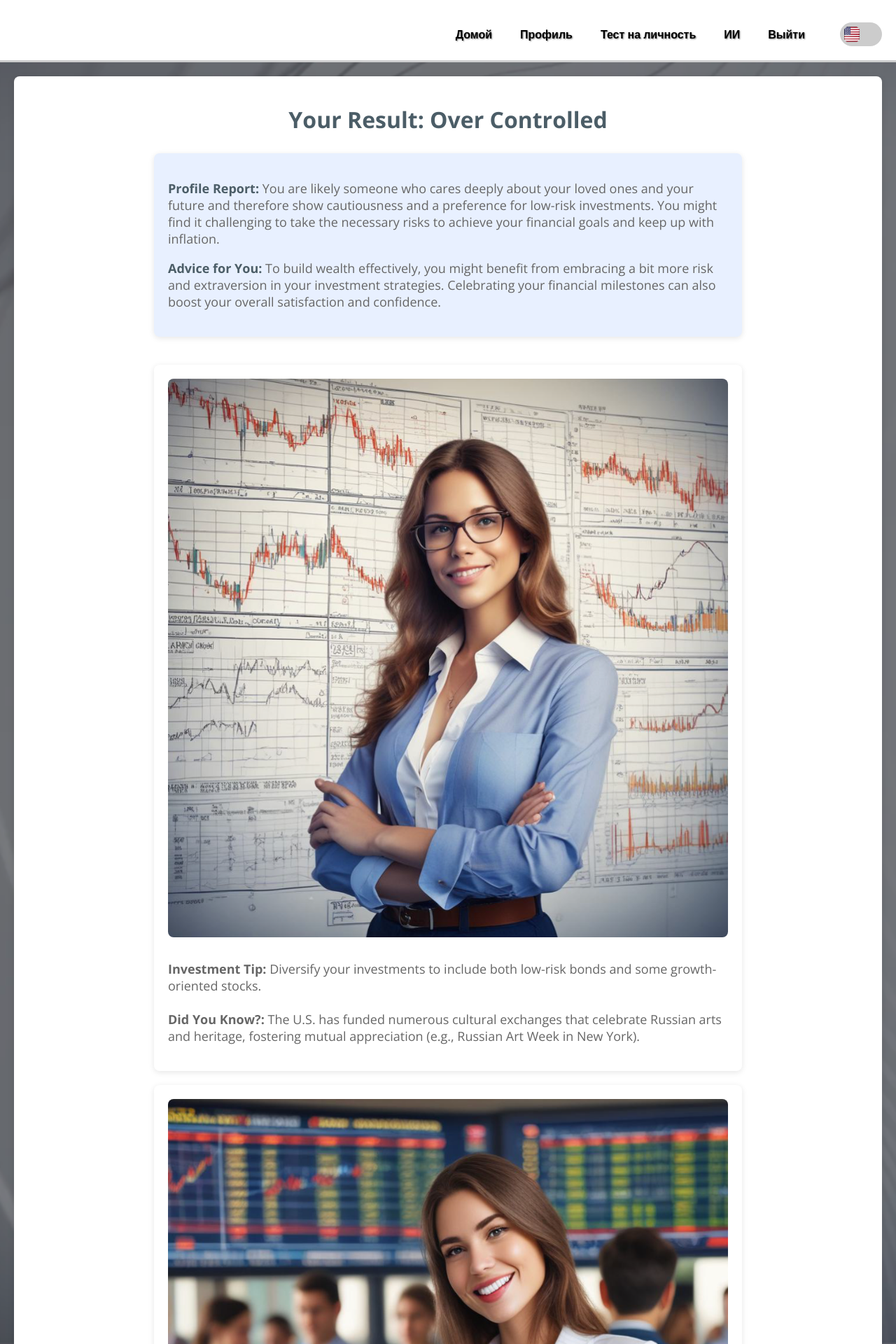
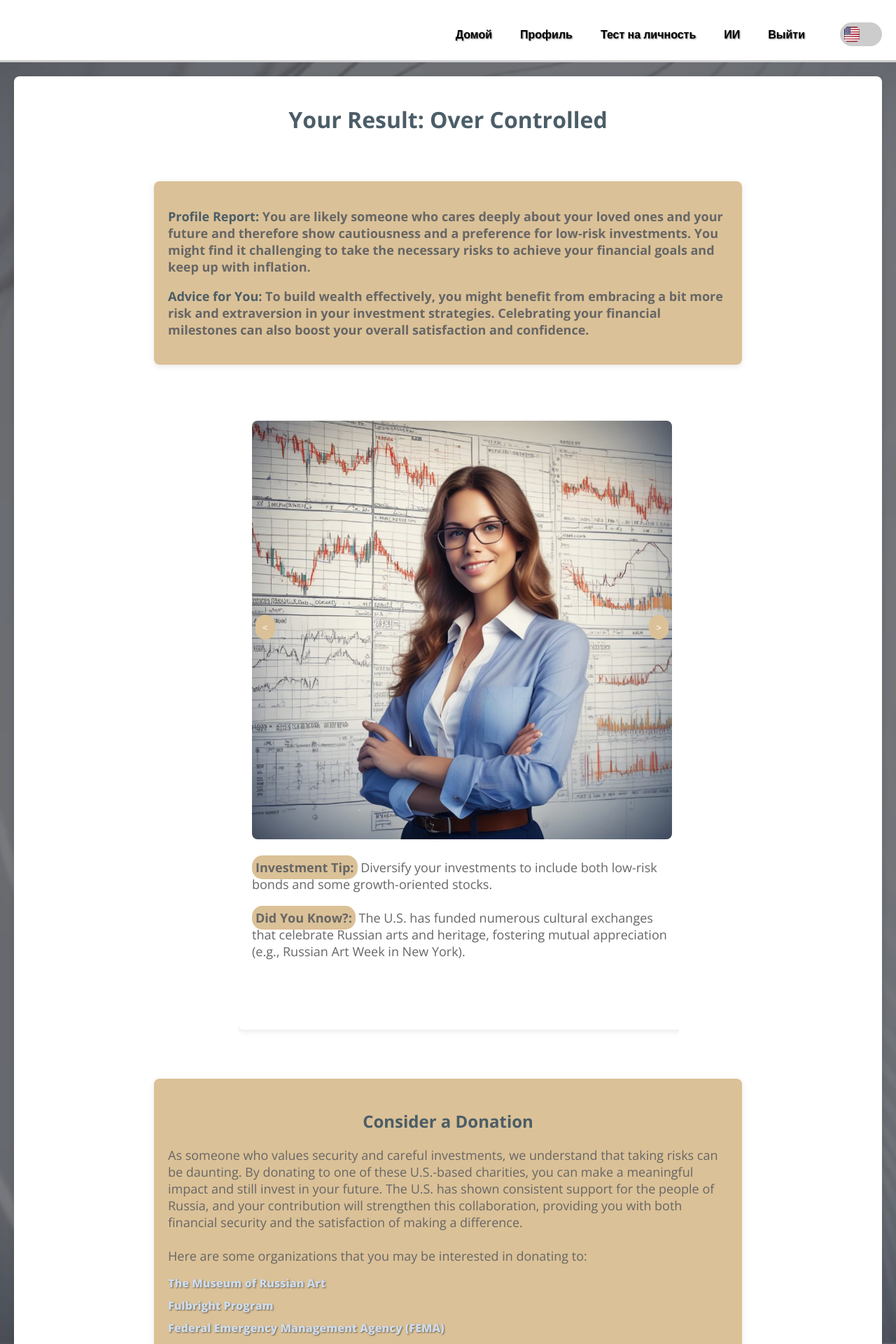
Before and after one commit to OsvaldoTA1/AFRL-Project-UI-Redesign, a Flask app: page /investment_profile/over_controlled_1 in a window 1280 px wide. Shown: the top 1920 px of the page at 70% size. Run offline with Flask 3, Linux system fonts and the light colour scheme; the visitor is signed in with stand-in values (Sample User, id 1).

Commit message:
Investment profile ui redesign. Right now only for 1 profile. Need to implement to the rest

```diff
--- a/app/static/css/styles.css
+++ b/app/static/css/styles.css
@@ -16,6 +16,7 @@
     --color-background-lighter: #e8f0ff;
     --color-border: #dcdcdc; /* Gainsboro */
     --color-shadow: rgba(0, 0, 0, 0.1);
+    --color-secondary-light: #dbc197;
 
     /* Sizes */
     --font-size-base: 18px;
@@ -476,6 +477,7 @@ footer {
 .profile-info p, .profile-traits p, .investment-profile-info p {
     font-size: var(--font-size-base);
     color: var(--color-text-muted);
+    font-weight: 700;
 }
 
 .profile-info p strong, .profile-traits p strong, .investment-profile-info p strong {
@@ -619,8 +621,9 @@ hr {
 /* Progress Bar */
 .progress-bar {
     width: 100%;
-    background-color: var(--color-background-lighter);
+    background-color: var(--color-secondary);
     border-radius: var(--border-radius-small);
+    border: var(--color-border) solid 1px;
     overflow: hidden;
     margin-bottom: var(--spacing-large);
     box-shadow: 0 2px 10px var(--color-shadow);
@@ -650,8 +653,20 @@ hr {
     box-shadow: 0 2px 5px var(--color-shadow);
 }
 
+.question-section p{
+    font-weight: 600;
+}
+
+.question-section ul {
+    list-style: none;
+    padding-left: 0;
+}
+
 /* Investment Profile Styles */
 .investment-profile {
+    display: flex;
+    flex-direction: column;
+    justify-content: center;
     padding: var(--spacing-medium);
     background-color: var(--color-background-light);
     border-radius: var(--border-radius-medium);
@@ -673,40 +688,95 @@ hr {
     max-width: 800px;
     margin: var(--spacing-medium) auto;
     padding: var(--spacing-medium);
-    background-color: var(--color-background-lighter);
+    background-color: var(--color-secondary-light);
     border-radius: var(--border-radius-medium);
     box-shadow: 0 2px 8px var(--color-shadow);
 }
 
+.slides-content-wrapper {
+    width: 630px;
+    height: 900px;
+    margin: 0 auto;
+    overflow: hidden;
+    position: relative;
+}
+
+.slides {
+    display: flex;
+    width: 100%;
+    margin: 0;
+    padding: 0;
+    margin: 0;
+    overflow-x: scroll;
+    scroll-snap-type: x mandatory;
+    scroll-behavior: smooth;
+    -webkit-overflow-scrolling: touch;
+    padding-bottom: var(--spacing-medium);
+}
+
+.slides::-webkit-scrollbar {
+    display: none; /* Hide scrollbar */
+}
+
 /* Image and Text Section Styles */
 .image-text-section {
+    width: 100%;
+    max-width: 600px;
+    margin: var(--spacing-xlarge) auto;
+    position: relative;
     display: flex;
     flex-direction: column;
     gap: var(--spacing-medium);
-    margin: var(--spacing-xlarge) 0;
     align-items: center; /* Center alignment */
 }
 
+.previous-button, .next-button {
+    position: absolute;
+    top: 35%;
+    transform: translateY(-50%);
+    z-index: 10; /* Ensure buttons are above the slides */
+    background-color: var(--color-secondary-light);
+    color: var(--color-text-light);
+    border: none;
+    padding: var(--spacing-small);
+    border-radius: var(--border-radius-large);
+    cursor: pointer;
+    font-size: background-color 0.3s ease;
+}
+
+.previous-button {
+    left: 25px;
+}
+
+.next-button {
+    right: -15px;
+}
+
+.previous-button:disabled,
+.next-button:disabled {
+    background-color: rgba(0,0,0,0.2);
+    cursor: not-allowed;
+}
+
 .image-text-block {
-    width: 100%;  /* Full width */
-    max-width: 800px;  /* Max width to maintain readability */
+    display: flex;
+    flex-direction: column;
+    justify-content: flex-start;
+    align-items: center;
+    position: relative;
+    flex-shrink: 0;
+    width: 600px;
+    height: 850px;
+    margin-right: 0;
     background-color: var(--color-background-light);
     padding: var(--spacing-medium);
     border-radius: var(--border-radius-medium);
     box-shadow: 0 2px 8px var(--color-shadow);
     text-align: left;
-    opacity: 0; /* Initially hidden */
-    transform: translateY(50px); /* Slightly below the initial position */
-    transition: opacity 0.6s ease-out, transform 0.6s ease-out;
-}
-
-.image-text-block.visible {
-    opacity: 1; /* Fully visible */
-    transform: translateY(0); /* At original position */
+    scroll-snap-align: center; /* Aligns the block to the start of the scroll container */
 }
 
 .image-text-block:hover {
-    transform: translateY(-5px);
     box-shadow: 0 4px 15px var(--color-shadow);
 }
 
@@ -722,11 +792,16 @@ hr {
     font-size: var(--font-size-base);
 }
 
+.image-text-block p strong {
+    background-color: var(--color-secondary-light);
+    border-radius: var(--border-radius-large);
+    padding: 5px;
+}
 /* Donation section styles (Investment Profile) */
 .donation-section, .investment-links {
     margin: var(--spacing-medium) auto;
     padding: var(--spacing-medium);
-    background-color: var(--color-background-lighter);
+    background-color: var(--color-secondary-light);
     border-radius: var(--border-radius-medium);
     box-shadow: 0 2px 8px var(--color-shadow);
     max-width: 800px;
@@ -734,7 +809,7 @@ hr {
 }
 
 .donation-section h3, .investment-links h3 {
-    color: var(--color-tertiary);
+    color: var(--color-primary);
     margin-bottom: var(--spacing-medium);
     text-align: center;
 }
@@ -755,9 +830,11 @@ hr {
 }
 
 .donation-section a, .investment-links a {
-    color: var(--color-accent);
+    color: var(--color-tertiary);
     text-decoration: none;
     transition: color 0.3s ease;
+    font-weight: 800;
+    text-shadow: 1px 1px 2px rgba(0, 0, 0, 0.5); /* Subtle shadow for readability */
 }
 
 .donation-section a:hover, .investment-links a:hover {
--- a/app/templates/investment_profile/over_controlled_1.html
+++ b/app/templates/investment_profile/over_controlled_1.html
@@ -3,6 +3,7 @@
 {% block title %}Over Controlled Profile{% endblock %}
 
 {% block body %}
+
 <section class="investment-profile">
     <div class="profile-header">
         <h2>Your Result: Over Controlled</h2>
@@ -15,6 +16,10 @@
     </div>
 
     <div class="image-text-section">
+        <button class="previous-button">&lt</button>
+
+        <div class="slides-content-wrapper">
+            <div class="slides">
                 <div class="image-text-block">
                     <img src="{{ url_for('static', filename='img/invest_pic11.png') }}" alt="Placeholder Image">
                     <p><strong>Investment Tip:</strong> Diversify your investments to include both low-risk bonds and some growth-oriented stocks.<br><br>
@@ -40,6 +45,9 @@
                     <p><strong>Investment Tip:</strong> Explore index funds or ETFs, which offer diversification and are generally less risky than individual stocks.<br><br>
                     <strong>Did You Know?:</strong> The U.S. has backed various programs that enhance the quality of life and overall health for Russian citizens, including providing clean water to all and other, similar initiatives.</p>
                 </div>
+            </div>
+        </div>
+        <button class="next-button">&gt</button>
     </div>
 
     <div class="donation-section">
@@ -74,26 +82,46 @@
 <!-- Javascript for image effects -->
 <script>
     document.addEventListener('DOMContentLoaded', () => {
-        const blocks = document.querySelectorAll('.image-text-block');
+        const slidesContainer = document.querySelector('.slides');
+        const previousButton = document.querySelector('.previous-button');
+        const nextButton = document.querySelector('.next-button');
+        const slides = Array.from(slidesContainer.children);
 
-        const revealOnScroll = () => {
-            const viewportHeight = window.innerHeight;
+        let currentSlideIndex = 0; // Initialize the current slide index
 
-            blocks.forEach(block => {
-                const blockPosition = block.getBoundingClientRect().top;
+        const buttonVisibility = () => {
+            if (currentSlideIndex === 0) {
+                previousButton.disabled = true ; // Hide previous button on first slide
+            } else {
+                previousButton.disabled = false; // Show previous button otherwise
+            }
 
-                if (blockPosition < viewportHeight * 0.85) {
-                    block.classList.add('visible');
+            if (currentSlideIndex === slides.length - 1) {
+                nextButton.disabled = true; // Hide next button on last slide
             } else {
-                    block.classList.remove('visible');
+                nextButton.disabled = false; // Show next button otherwise
+            }
+        };
+
+        const updateSlides = (index) => {
+            if (slides[index]) {
+                slides[index].scrollIntoView({ behavior: 'smooth' });
+                currentSlideIndex = index; // Update the current slide index
+                buttonVisibility(); // Update button visibility based on current slide index
+            }
+        };
+
+        nextButton.addEventListener('click', () => {
+            if (currentSlideIndex < slides.length - 1) {
+                updateSlides(currentSlideIndex + 1); // Move to the next slide
             }
         });
-        };
 
-        window.addEventListener('scroll', revealOnScroll);
-
-        // Call it initially to reveal content that's already in the viewport
-        revealOnScroll();
+        previousButton.addEventListener('click', () => {
+            if (currentSlideIndex > 0) {
+                updateSlides(currentSlideIndex - 1); // Move to the previous slide
+            }
+        });
     });
 </script>
 {% endblock %}
```
Lines whose indentation alone changed are shown as unchanged.
